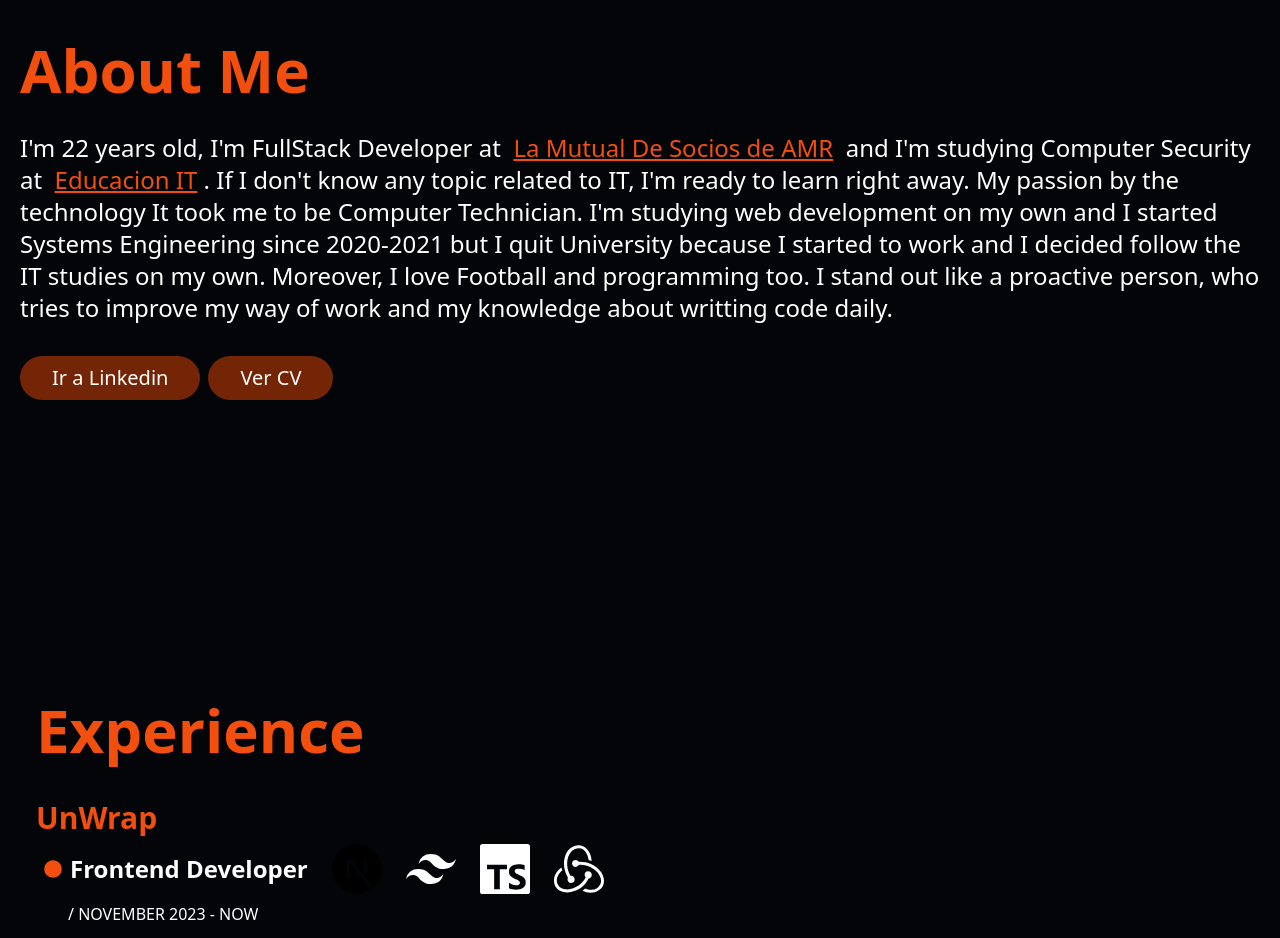
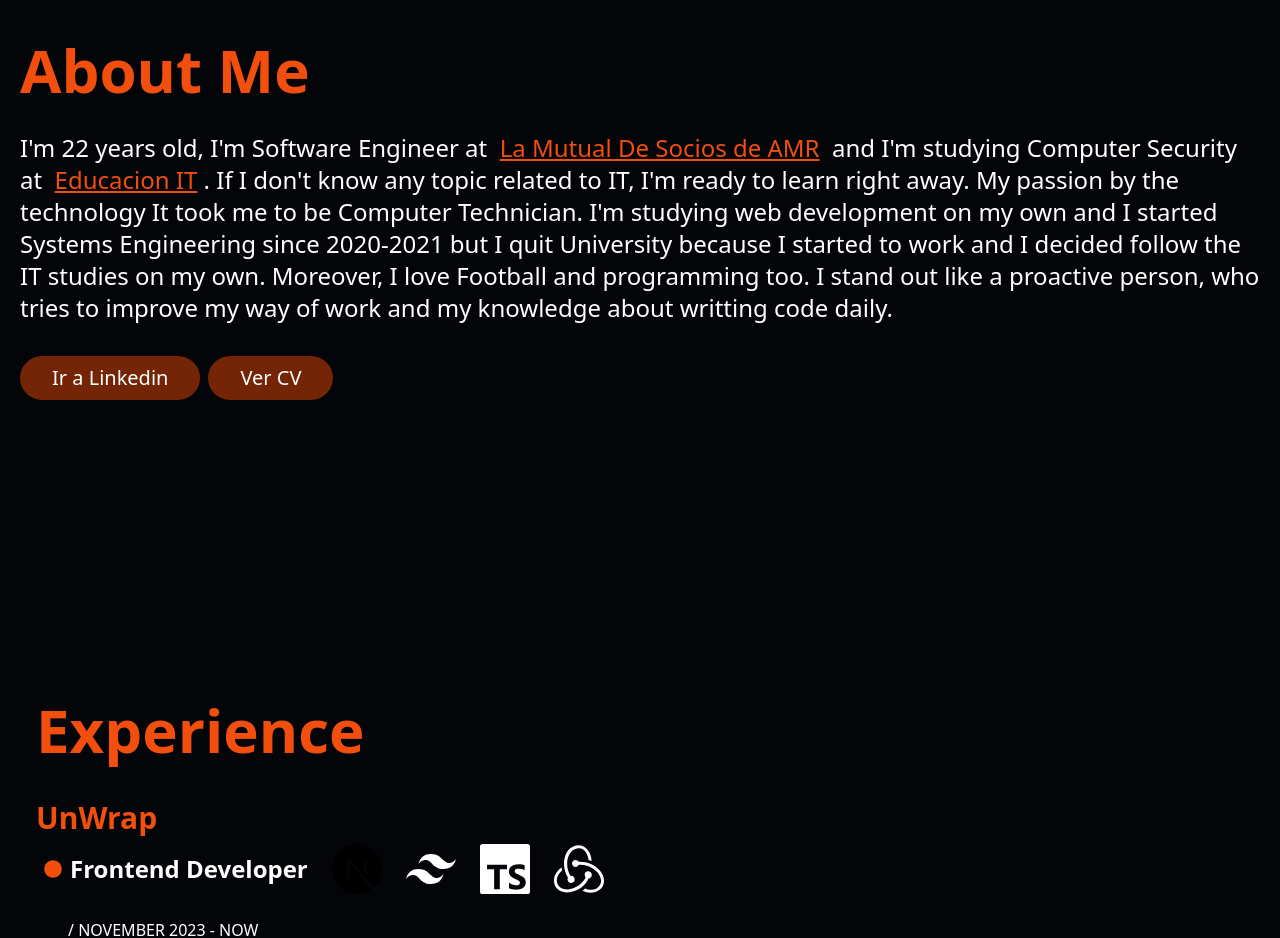
Before and after one commit to MussiDev/Portfolio-Personal, a Next.js app: page / in a window 1280 px wide. Shown: the part 980-1918 px from the top of the page. Built offline with nearby package versions, Linux system fonts and the light colour scheme.

Commit message:
Fix all v3

```diff
--- a/app/src/common/Jobs.tsx
+++ b/app/src/common/Jobs.tsx
@@ -89,7 +89,7 @@ const Jobs = (props: jobsItem) => {
 		>
 			<h1 className="text-orange-700 text-3xl">{company}</h1>
 			<>
-				<div className="grid md:flex md:items-center gap-6 ml-2">
+				<div className="flex items-center gap-6 ml-2 flex-wrap">
 					<h1 className="text-2xl flex flex-row gap-2 items-center">
 						<span>
 							<FaCircle className="text-orange-700" size={18} />
@@ -98,7 +98,7 @@ const Jobs = (props: jobsItem) => {
 					</h1>
 					<div id="icons">{renderIcons()}</div>
 				</div>
-				<p className="ml-8">/ {time}</p>
+				<p className="ml-8 mt-4">/ {time}</p>
 				<p className="ml-8 flex flex-row gap-2 items-center">{description}</p>
 			</>
 		</motion.section>
--- a/app/src/components/About/About.tsx
+++ b/app/src/components/About/About.tsx
@@ -47,7 +47,7 @@ const About = () => {
 					transition={{ duration: 1.2 }}
 					viewport={{ once: true }}
 				>
-					I'm {ageToday} years old, I'm FullStack Developer at &nbsp;
+					I'm {ageToday} years old, I'm Software Engineer at &nbsp;
 					<Link
 						href="https://www.mutualamr.org.ar/"
 						target="_blank"
```
